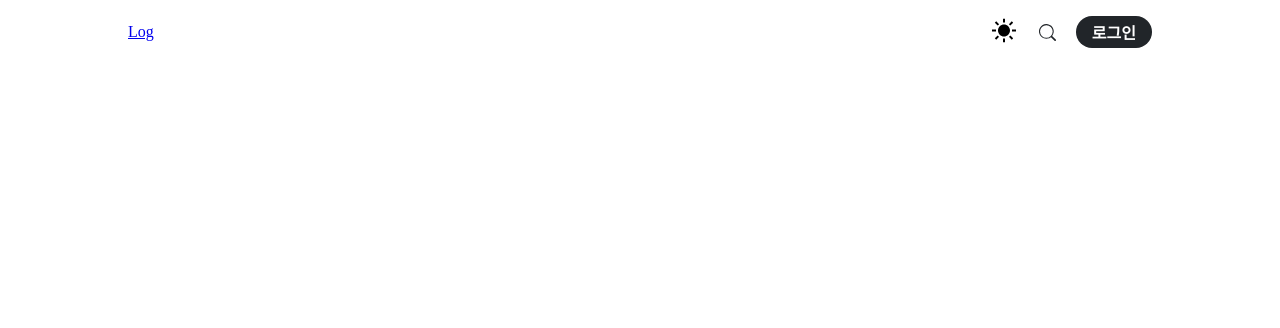
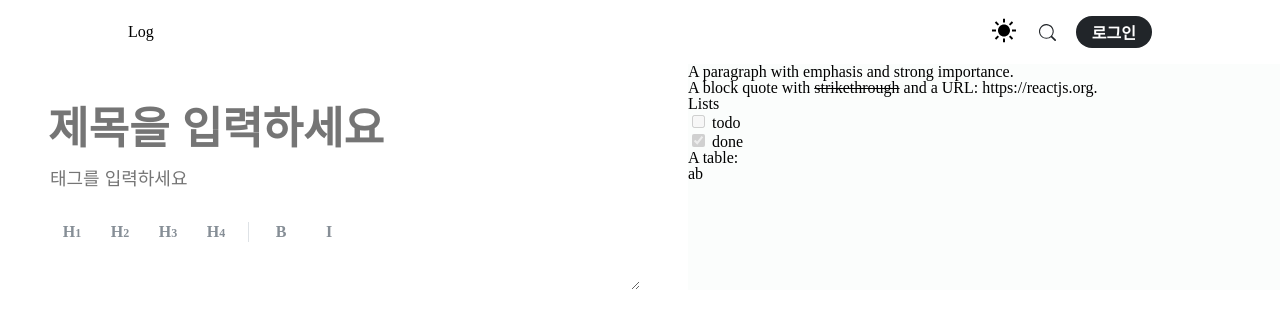
Before and after one commit to geunheejung/glog, a React (Create React App) app: page /write in a window 1280 px wide. Before the commit this address had no page. Shown: the top 328 px of the page. Built offline with nearby package versions, Linux system fonts and the light colour scheme.

Commit message:
글쓰기 페이지 초안 작업.

```diff
--- a/src/App.tsx
+++ b/src/App.tsx
@@ -4,6 +4,7 @@ import { ToastContainer } from 'react-toastify';
 import Main from 'pages/Main';
 import Search from 'pages/Main/Search';
 import Header from 'layouts/Header';
+import Write from 'pages/Main/Write';
 import './styles.css';
 
 const App: React.VFC = () => {
@@ -13,6 +14,7 @@ const App: React.VFC = () => {
       <Routes>
         <Route path="/" element={<Main />} />
         <Route path="/search" element={<Search />} />
+        <Route path="/write" element={<Write />} />
       </Routes>
       <ToastContainer />
     </div>
--- a/src/layouts/Header/index.tsx
+++ b/src/layouts/Header/index.tsx
@@ -3,6 +3,7 @@ import useUser from 'hooks/useUser';
 import Login from 'components/Login';
 import MyMenu from 'components/MyMenu';
 import './styles.css';
+import { Link } from 'react-router-dom';
 
 const Header: React.VFC = () => {
   const [isOpen, setIsOpen] = useState(false);
@@ -38,6 +39,11 @@ const Header: React.VFC = () => {
               </svg>
             </div>
           </button>
+          {nickname && (
+            <button className="write-btn">
+              <Link to="/write">새 글 작성</Link>
+            </button>
+          )}
           <a href="/search" className="search">
             <svg width="17" height="17" viewBox="0 0 17 17">
               <path
--- a/src/layouts/Header/styles.css
+++ b/src/layouts/Header/styles.css
@@ -26,6 +26,26 @@
   margin-right: 0.25rem;
   color: white;
   position: relative;
+}
+
+.menu .write-btn {
+  height: 2rem;
+  padding: 0 1rem;
+  font-size: 1rem;
+  border-radius: 1rem;
+  outline: none;
+  font-weight: bold;
+  word-break: keep-all;
+  background: var(--bg-element2);
+  border: 1px solid var(--bg-element5);
+  color: var(--bg-element5);
+  transition: all 0.125s ease-in 0s;
+  cursor: pointer;
+}
+
+.menu .write-btn:hover {
+  background: var(--bg-element5);
+  color: var(--button-text);
 }
 
 .menu .theme-toggle > div {
--- /dev/null
+++ b/src/pages/Main/Write/index.tsx
@@ -0,0 +1,94 @@
+import React, { useCallback, useState } from 'react';
+import ReactMarkdown from 'react-markdown';
+import remarkGfm from 'remark-gfm';
+import useInput from 'hooks/useInput';
+import './styles.css';
+
+const Write = () => {
+  const [title, , changeTitle] = useInput();
+  const [tag, , changeTag] = useInput();
+  const [isOpen, setIsOpen] = useState(false);
+  const [content, changeConent] =
+    useState(`A paragraph with *emphasis* and **strong importance**.
+
+  > A block quote with ~strikethrough~ and a URL: https://reactjs.org.
+
+  * Lists
+  * [ ] todo
+  * [x] done
+
+  A table:
+
+  | a | b |
+  | - | - |
+  `);
+
+  const handleTextArea = useCallback(
+    (e: React.ChangeEvent<HTMLTextAreaElement>) => {
+      changeConent(e.target.value);
+    },
+    [content]
+  );
+
+  const toggleInfoModal = useCallback(() => {
+    setIsOpen(!isOpen);
+  }, [isOpen]);
+
+  return (
+    <div className="write-page">
+      <div className="write-wrapper">
+        <div className="input-wrapper title-input">
+          <input
+            type="text"
+            placeholder="제목을 입력하세요"
+            onChange={changeTitle}
+          />
+        </div>
+        <div className="input-wrapper tag-input">
+          <input
+            type="text"
+            placeholder="태그를 입력하세요"
+            onChange={changeTag}
+            onFocus={toggleInfoModal}
+            onBlur={toggleInfoModal}
+          />
+          <div className={`info-modal ${isOpen ? 'on' : ''}`}>
+            쉼표 혹은 엔터를 입력하여 태그를 등록할 수 있습니다. <br />
+            등록된 태그를 클릭하면 삭제됩니다.
+          </div>
+        </div>
+        <div className="input-wrapper style-btn-wrapper">
+          <button>
+            <div>
+              H<span>1</span>
+            </div>
+          </button>
+          <button>
+            <div>
+              H<span>2</span>
+            </div>
+          </button>
+          <button>
+            <div>
+              H<span>3</span>
+            </div>
+          </button>
+          <button>
+            <div>
+              H<span>4</span>
+            </div>
+          </button>
+          <div className="division" />
+          <button>B</button>
+          <button>I</button>
+        </div>
+        <textarea className="content-area" onChange={handleTextArea} />
+      </div>
+      <div className="preview-wrapper">
+        <ReactMarkdown children={content} remarkPlugins={[remarkGfm]} />
+      </div>
+    </div>
+  );
+};
+
+export default Write;
--- /dev/null
+++ b/src/pages/Main/Write/styles.css
@@ -0,0 +1,106 @@
+.write-page {
+  display: flex;
+}
+
+.write-wrapper, .preview-wrapper {
+  flex: 1 1 0;
+  /* height: 100vh; */
+}
+
+.write-wrapper {
+  display: flex;
+  flex-direction: column;
+  padding-top: 2rem;
+  padding-left: 3rem;
+  padding-right: 3rem;
+}
+
+.title-input input {
+  padding: 0px;
+  font-size: 2.75rem;
+  line-height: 1.5;
+  outline: none;
+  border: none;
+  font-weight: bold;
+  color: var(--text1);
+}
+
+.tag-input input {
+  background: transparent;
+  outline: none;
+  cursor: text;
+  font-size: 1.125rem;
+  line-height: 2rem;
+  margin-bottom: 0.75rem;
+  min-width: 8rem;
+  border: none;
+  color: var(--text1);
+}
+
+.input-wrapper input {
+  width: 100%;
+  border: none;
+}
+
+.style-btn-wrapper {
+  display: flex;
+  align-items: center;
+}
+
+.style-btn-wrapper button {
+  width: 3rem;
+  height: 3rem;
+  display: flex;
+  -webkit-box-align: center;
+  align-items: center;
+  -webkit-box-pack: center;
+  justify-content: center;
+  font-size: 1.75rem;
+  color: var(--text3);
+  cursor: pointer;
+  flex-shrink: 0;
+  background: none;
+  outline: none;
+  border: none;
+  padding: 0px;
+  font-size: 1rem;
+  font-weight: bold;
+  font-family: serif;
+}
+
+.style-btn-wrapper span {
+  font-size: 0.75rem;
+}
+
+.content-area {
+  border: none;
+}
+
+.division {
+  width: 1px;
+  height: 1.25rem;
+  margin-left: 0.5rem;
+  margin-right: 0.5rem;
+  background: var(--border3);
+}
+
+.preview-wrapper {
+  background-color: var(--bg-element8);
+}
+
+.info-modal {
+  padding: 0.5rem;
+  line-height: 1.3rem;
+  position: absolute;
+  transform: translateY(-2rem);
+  opacity: 0;
+  transition: all 0.125s ease-in 0s;
+  background: var(--text2);
+  color: #fff;
+  font-size: 0.8rem;
+}
+
+.info-modal.on {
+  transform: translateY(0rem);
+  opacity: 1;
+}
--- a/src/queryClient.ts
+++ b/src/queryClient.ts
@@ -2,8 +2,8 @@ import { MutationCache, QueryCache, QueryClient } from 'react-query';
 import handleError from 'api/handleError';
 
 const onError = (err: any) => {
-  queryClient.clear();
-  queryClient.getMutationCache().clear();
+  // queryClient.clear();
+  // queryClient.getMutationCache().clear();
   if ('response' in err) {
     handleError(err.response);
   }
--- a/src/reset.css
+++ b/src/reset.css
@@ -24,6 +24,12 @@ time, mark, audio, video {
 	vertical-align: baseline;
 }
 h1, h2, h3, h4, h5, h6, b { font-weight: bold; }
+
+a {
+	text-decoration: none;
+	color: inherit;
+	font-size: inherit;
+}
 
 h2 {
 	display: block;
```
Also changed, not shown: package.json (+11 -1 lines), 1 other file (tests, documents, lock files or other folders).
